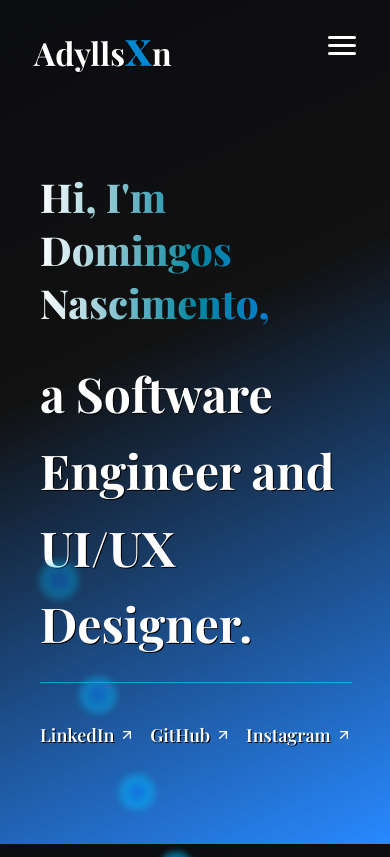
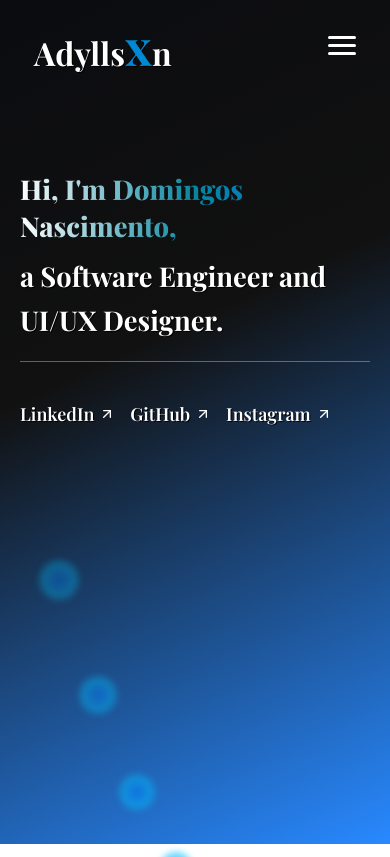
Before and after one commit to Adyllsxn/adyllsxn, a React (Vite) app in the folder portifolio/: page / in a window 390 px wide. Built offline with nearby package versions, Linux system fonts and the light colour scheme; a web font is replaced by a local one.

Commit message:
trabalhando no hero sectiondo portifolio

```diff
--- a/portifolio/src/containers/pages/Home/Home.css
+++ b/portifolio/src/containers/pages/Home/Home.css
@@ -1,5 +1,3 @@
-
-/* Bolhas animadas */
 .wrapper span {
   position: fixed;
   bottom: -100px;
@@ -12,8 +10,6 @@
   animation: animate 12s ease-in infinite;
   will-change: transform, opacity;
 }
-
-/* Animação leve de subida */
 @keyframes animate {
   0% {
     transform: translateY(0) scale(0.8);
@@ -29,29 +25,15 @@
   }
 }
 
-/* Banner central */
 .banner {
   display: flex;
   align-items: start;
   justify-content: start;
   height: 100%;
-  padding: 70px 30px;
+  padding: 70px 10px;
   z-index: 1;
+  width: 100%;
 }
-
-/* Gradiente animado no texto */
-@keyframes shiftGradient {
-  0% {
-    background-position: 0% 50%;
-  }
-  50% {
-    background-position: 100% 50%;
-  }
-  100% {
-    background-position: 0% 50%;
-  }
-}
-
 .content h2{
   font-size: 3rem;
   line-height: 1.2;
@@ -73,12 +55,23 @@
   font-size: clamp(2.5rem, 7vw, 4rem);
   font-weight: 800;
   color: #fff;
-  text-align: center;
+  text-align: start;
   background: linear-gradient(90deg, #fff, #00d5ff98, #0071ff);
   -webkit-background-clip: text;
   -webkit-text-fill-color: transparent;
   animation: shiftGradient 6s ease infinite;
   padding: 10px 0;
+}
+@keyframes shiftGradient {
+  0% {
+    background-position: 0% 50%;
+  }
+  50% {
+    background-position: 100% 50%;
+  }
+  100% {
+    background-position: 0% 50%;
+  }
 }
 
 .hero-desc {
@@ -92,12 +85,10 @@
   border-bottom: 1px solid #00d5ff98;
   padding-bottom: 20px;
 }
-
 .social-links {
   display: flex;
   justify-content: center;
-  gap: 2rem;
-  list-style: none;
+  gap: 10px;
 }
 .social-links a {
   font-weight: 600;
@@ -120,23 +111,21 @@
   font-size: 1rem;
 }
 
-@keyframes shiftGradient {
-  0% { background-position: 0% 50%; }
-  50% { background-position: 100% 50%; }
-  100% { background-position: 0% 50%; }
-}
-
 
 @media(max-width: 768px){
   .hero-title {
-    font-size: clamp(2.5rem, 7vw, 4rem);
-    font-weight: 800;
-    color: #fff;
+    font-size: clamp(1.1rem, 7vw, 4rem);
     text-align: start;
-    margin-bottom: 1rem;
-    background: linear-gradient(90deg, #fff, #00d5ff98, #0071ff);
-    -webkit-background-clip: text;
-    -webkit-text-fill-color: transparent;
-    animation: shiftGradient 6s ease infinite;
+  }
+  .hero-desc {
+    text-align: start;
+    max-width: 790px;
+    font-size: clamp(1.1rem, 7vw, 4rem);
+    color: #FFF;
+    font-weight: bold;
+    text-shadow: #000 1px 1px;
+    line-height: 1.6;
+    border-bottom: 1px solid #00d5ff98;
+    padding-bottom: 20px;
   }
 }
```
Also changed, not shown: portifolio/src/containers/pages/Home/Home.tsx (+2 -6 lines).
